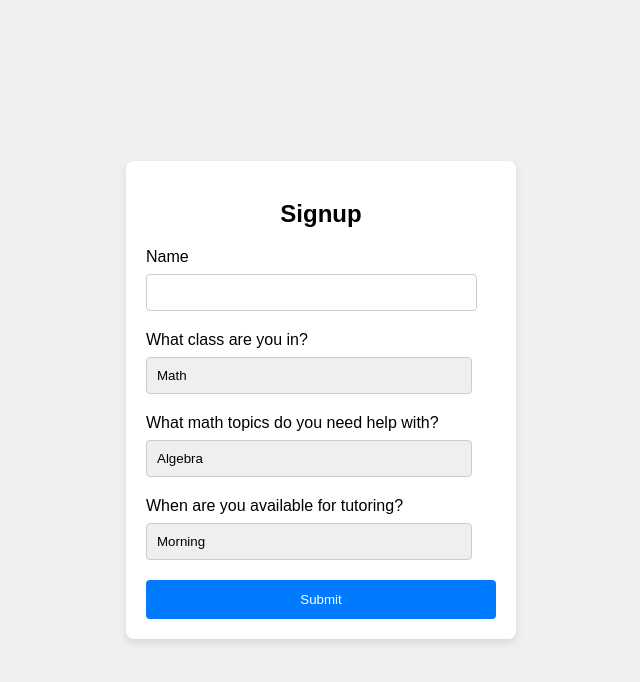
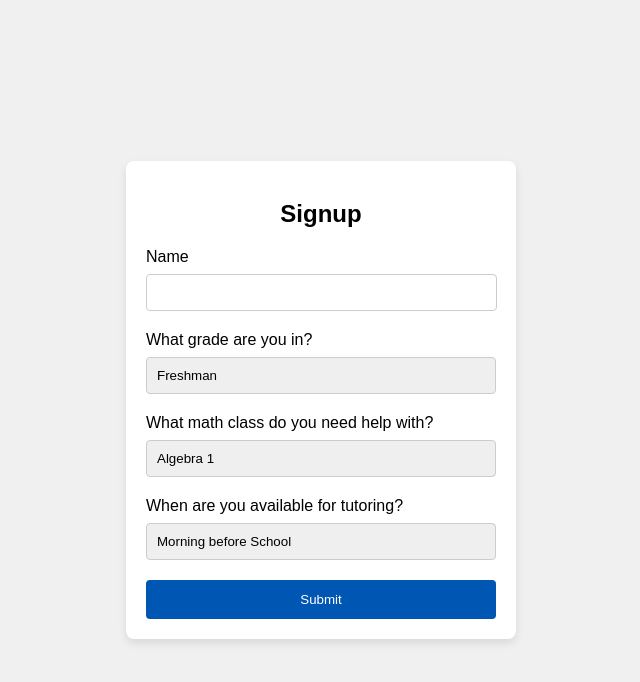
Before and after one commit to maxwoodruffvale/WebAppsFinal, a Flask app: page / in a window 1280 px wide. Shown: the top 682 px of the page, without its empty margins (319-959 px from the left). Run offline with Flask 3, Linux system fonts and the light colour scheme.

Commit message:
added database to add info for sign up form

```diff
--- a/app.py
+++ b/app.py
@@ -1,11 +1,11 @@
 import flask as fk
-import html
+
 from flask import render_template, redirect, url_for
 import logging
-import os
 from google.oauth2 import service_account
 from googleapiclient.discovery import build
 from flask import request
+import sqlite3
 
 logging.basicConfig(level=logging.DEBUG)
 app = fk.Flask(__name__)
@@ -27,16 +27,46 @@ sheet_id = '1LFsGU5VC63-V084TI-kFo-nfRoMjBjSi2fyPZtcHr7A'
 range_name = 'Sheet1!A1:D100'
 
 
+def initializeDatabase():
+    conn = sqlite3.connect('database.db')
+    cursor = conn.cursor()
+    cursor.execute('''
+        CREATE TABLE IF NOT EXISTS users (
+            id INTEGER PRIMARY KEY,
+            name TEXT NOT NULL,
+            grade TEXT NOT NULL,
+            math_class TEXT NOT NULL,
+            availability TEXT NOT NULL
+        )
+    ''')
+    conn.commit()
+    conn.close()
+
+initializeDatabase()
+
+
 @app.route("/", methods = ["GET", "POST"])
 def index():
     if(fk.request.method == "GET"):
         return(render_template("studentRequest.html")) #defualt to the student sign up page for when a student scans qr code
-    else:
-        result = service.spreadsheets().values().get(spreadsheetId=sheet_id, range=range_name).execute()
-        values = result.get('values', [])
+    if request.method == "POST":
+        name = request.form['name']
+        grade = request.form['class']
+        math_class = request.form['math_class']
+        availability = request.form['availability']
 
-        #values is good
-        return (render_template("tutorSelectPage.html", tutors = values[1:]))
+        conn = sqlite3.connect('database.db')
+        cursor = conn.cursor()
+        cursor.execute('''
+            INSERT INTO users (name, grade, math_class, availability)
+            VALUES (?, ?, ?, ?)
+        ''', (name, grade, math_class, availability))
+        conn.commit()
+        conn.close()
+
+        return redirect(url_for('index'))
+
+    return render_template("studentRequest.html")
 
 @app.route('/login', methods=["GET", "POST"])
 def login():
--- a/templates/studentRequest.html
+++ b/templates/studentRequest.html
@@ -35,7 +35,7 @@
 
       select,
       input[type="text"] {
-        width: calc(100% - 24px);
+        width: 100%;
         padding: 10px;
         margin-bottom: 20px;
         border: 1px solid #ccc;
@@ -47,25 +47,26 @@
         background-repeat: no-repeat;
         background-position: right 0.7em top 50%, 0 0;
         background-size: 1.8em auto, 100%;
+
       }
 
       #name {
-        width: 309px;
+        width: 94%;
       }
 
       input[type="submit"] {
         width: 100%;
         padding: 12px 20px;
-        background-color: #007bff;
+        background-color: #0056b3;
         color: #fff;
         border: none;
         border-radius: 4px;
         cursor: pointer;
+        align-items: center;
       }
 
       input[type="submit"]:hover {
-        background-color: #0056b3;
-
+        background-color: #00008B;
       }
     </style>
   </head>
@@ -76,28 +77,31 @@
         <label for="name">Name</label>
         <input type="text" id="name" name="name">
 
-        <label for="class">What class are you in?</label>
+        <label for="class">What grade are you in?</label>
         <select id="class" name="class">
-          <option value="Math">Math</option>
-          <option value="Science">Science</option>
-          <option value="English">English</option>
-          <option value="History">History</option>
+          <option value="9">Freshman</option>
+          <option value="10">Sophomore</option>
+          <option value="11">Junior</option>
+          <option value="12">Senior</option>
         </select>
 
-        <label for="math_topics">What math topics do you need help with?</label>
-        <select id="math_topics" name="math_topics">
-          <option value="Algebra">Algebra</option>
-          <option value="Geometry">Geometry</option>
-          <option value="Calculus">Calculus</option>
-          <option value="Statistics">Statistics</option>
+        <label for="math_class">What math class do you need help with?</label>
+        <select id="math_class" name="math_class">
+          <option value="Algebra 1">Algebra 1</option>
+          <option value="Algebra 2">Alegbra 2 AB/BC</option>
+          <option value="Geometry">Geometry AB/BC</option>
+          <option value="PreCalculus">Precalculus AB/BC</option>
+          <option value="AP Calculus AB">AP Calculus AB</option>
+          <option value="AP Calculus BC">AP Calculus BC</option>
+          <option value="AP Statistics">AP Statistics</option>
+          <option value="Linear/Multi">Multivariable Calculus and Linear Algebra</option>
         </select>
 
         <label for="availability">When are you available for tutoring?</label>
         <select id="availability" name="availability">
-          <option value="Morning">Morning</option>
-          <option value="Afternoon">Afternoon</option>
-          <option value="Evening">Evening</option>
-          <option value="Weekends">Weekends</option>
+          <option value="Before">Morning before School</option>
+          <option value="Lunch">Lunch</option>
+          <option value="Online">Online</option>
         </select>
 
         <input type="submit" value="Submit">
```
Also changed, not shown: database.db (added).
